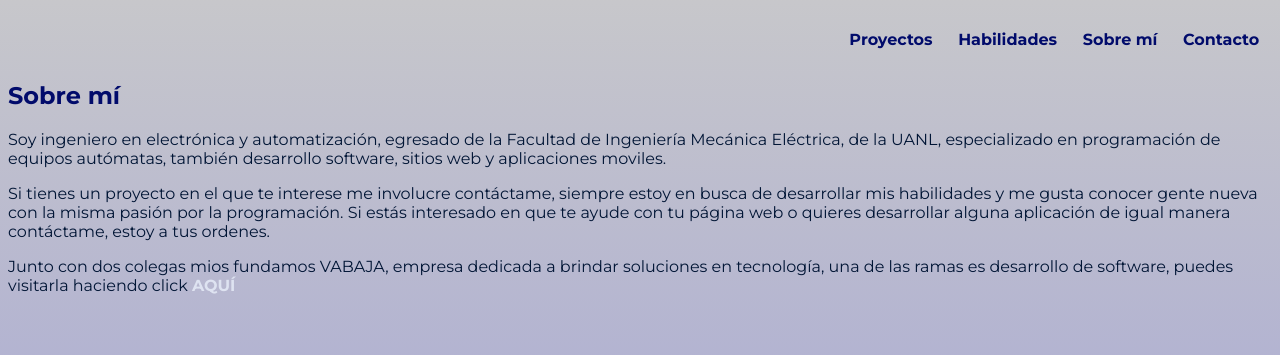
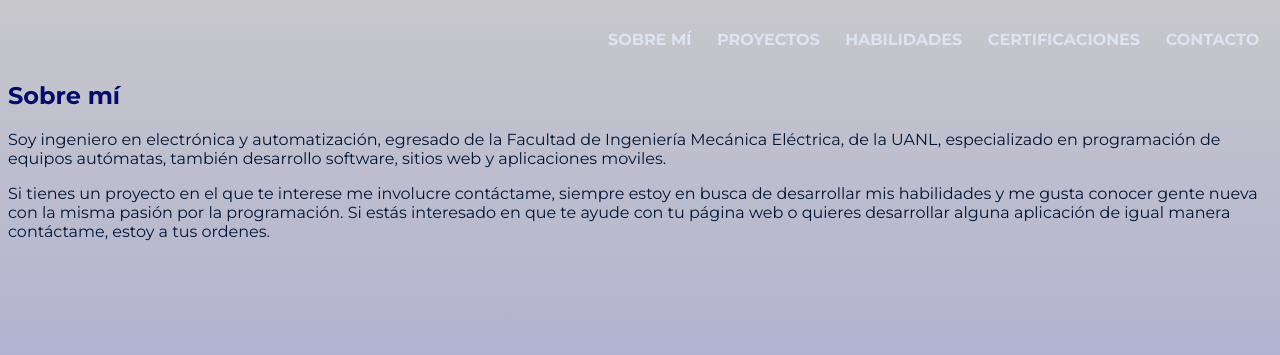
Before and after one commit to jobarv/Portafolio_JorgeB, a website: page index.html in a window 1280 px wide. Shown: the part 52-407 px from the top of the page. Drawn offline with nearby package versions, Linux system fonts and the light colour scheme.

Commit message:
cambio en descripcion

```diff
--- a/index.html
+++ b/index.html
@@ -1,5 +1,5 @@
 <!DOCTYPE html>
-<html lang="en">
+<html lang="es-MX">
 
 <head>
     <meta charset="UTF-8">
@@ -20,16 +20,17 @@
         <h1 data-aos="flip-down" data-aos-duration="1000">Jorge Barrera <span>Web Developer</span></h1>
         <div>
             <ul class="navParent" data-aos="flip-down" data-aos-duration="1000">
-                <li class="nav__Link"> Proyectos</li>
-                <li class="nav__Link">Habilidades</li>
-                <li class="nav__Link">Sobre mí</li>
-                <li class="nav__Link">Contacto</li>
+                <li class="nav__Link"><a href="#aboutme"> Sobre mí </a></li>
+                <li class="nav__Link"><a href="#projects"> Proyectos </a></li>
+                <li class="nav__Link"><a href="#skills"> Habilidades </a></li>
+                <li class="nav__Link"><a href="#diplomas"> Certificaciones </a></li>
+                <li class="nav__Link"><a href="#contact"> Contacto </a></li>
             </ul>
         </div>
 
     </nav>
     <!-- Sobre Mi -->
-    <div>
+    <div id="aboutme">
 
 
         <h2 class="topTitle">Sobre mí</h2>
@@ -46,12 +47,6 @@
             estás interesado en que te ayude con tu página web o quieres desarrollar alguna aplicación de igual
             manera contáctame, estoy a tus ordenes.</p>
 
-        <p class="topParra">
-
-            Junto con dos colegas mios fundamos VABAJA, empresa dedicada a brindar soluciones en tecnología, una de
-            las ramas es desarrollo de software, puedes visitarla haciendo click <a
-                href="https://www.vabaja.com.mx">aquí</a>
-        </p>
     </div>
 
     <!-- Termina sobre mi -->
@@ -61,7 +56,7 @@
     </header>
     <main>
 
-        <div class="cards">
+        <div class="cards" id="projects">
             <div class="card" data-aos="flip-left" data-aos-delay="50" data-aos-duration="1000">
                 VABAJA
             </div>
@@ -85,7 +80,7 @@
         </div>
         <div>
             <h2 class="bottomTitle">Habilidades</h2>
-            <div>
+            <div id="skills">
 
                 <p class="bottomParra">HTML</p>
                 <p class="bottomParra">CSS</p>
@@ -95,7 +90,7 @@
                 <p class="bottomParra">Figma</p>
                 <p class="bottomParra">Adobe Illustrator</p>
                 <p class="bottomParra">Inglés</p>
-<!--                 <p class="bottomParra">VueJS</p>
+                <!--                 <p class="bottomParra">VueJS</p>
                 <p class="bottomParra">NuxtJS</p>
                 <p class="bottomParra">Angular</p>
                 <p class="bottomParra">C#</p> -->
@@ -105,7 +100,7 @@
 
         <div>
             <h2 class="bottomTitle">Mis Certificaciones</h2>
-            <div>
+            <div id="diplomas">
                 <h3 class="bottomTitle">Desarrollo Web</h3>
                 <p class="bottomParra">Completé el curso de desarrollo web con Coderhouse, puedes ver mi certificado
                     haciendo click <a href="#">aquí</a> </p>
@@ -141,7 +136,7 @@
 
                 <h2 class="bottomTitle">Contáctame</h2>
 
-            </div>
+            </div id="contact">
             <form action="">
 
             </form>
```
